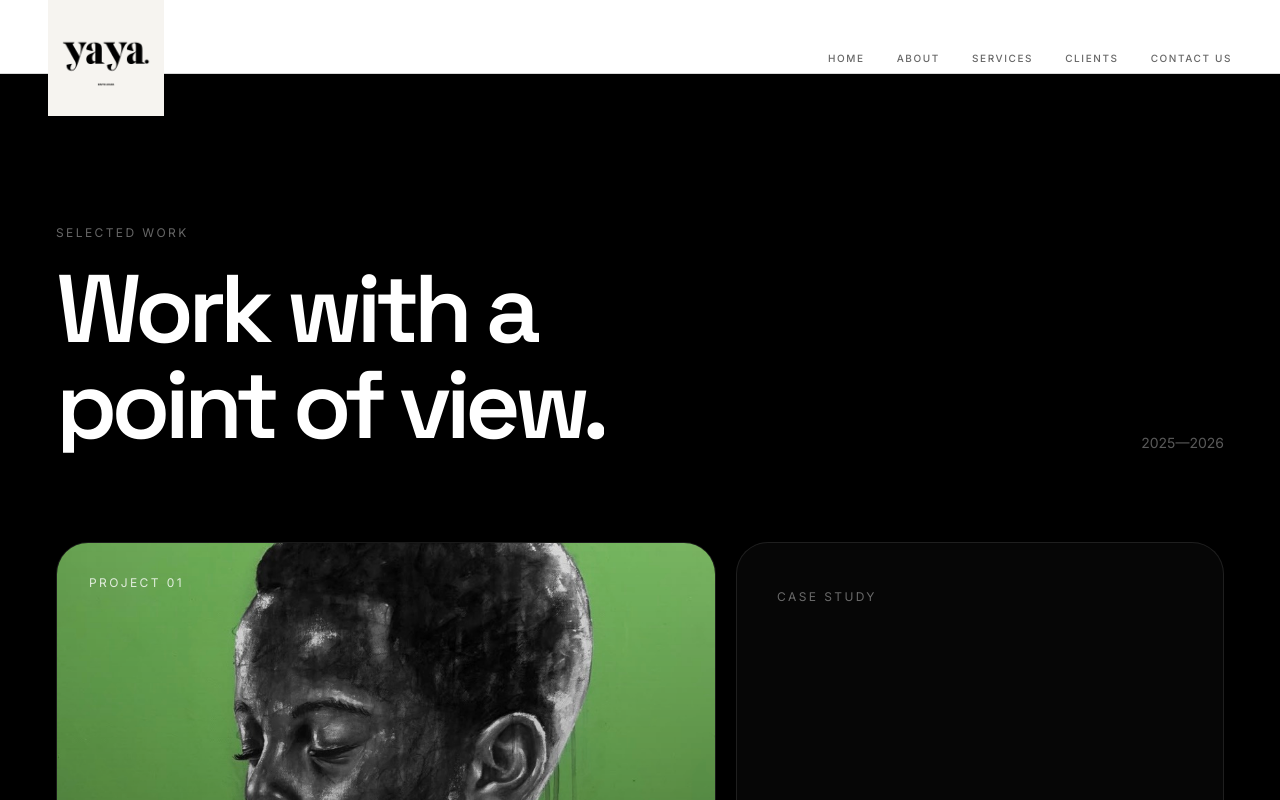
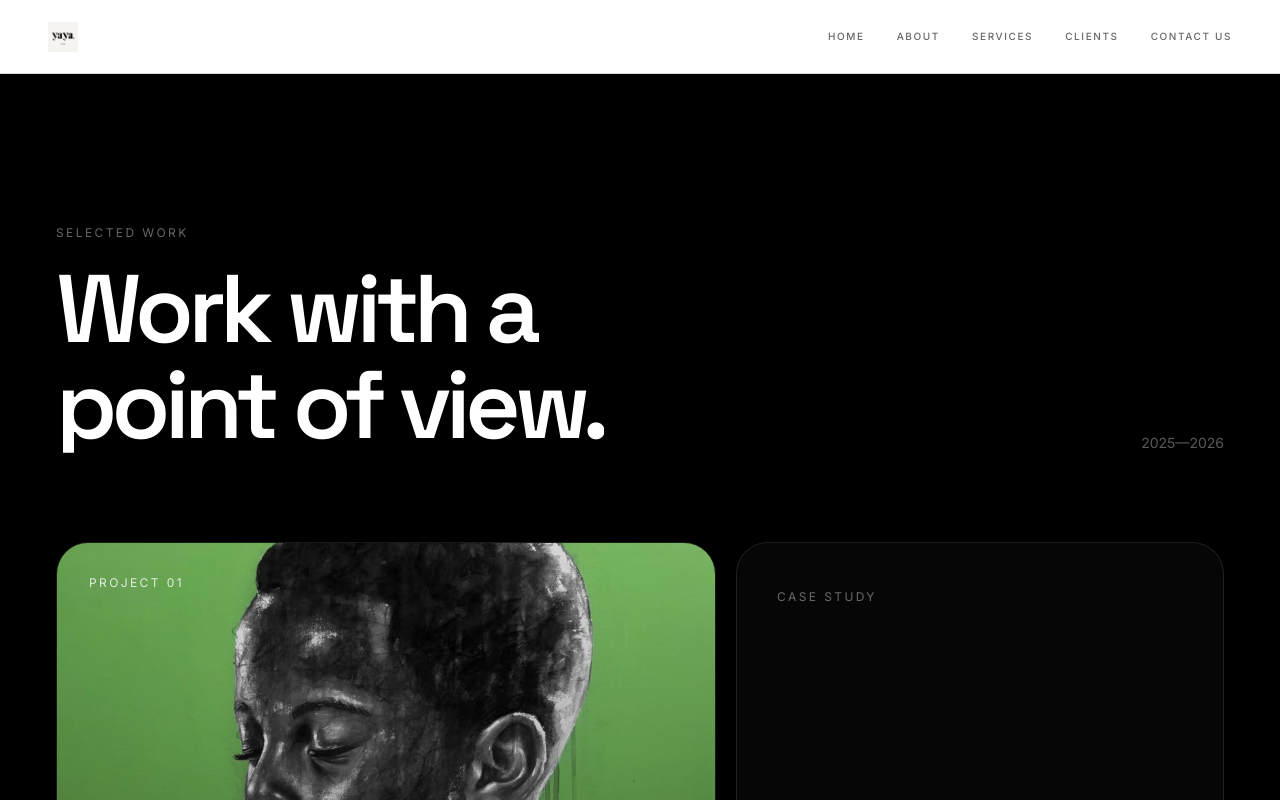
Before and after one commit to siyachili/yaya-digital, a Next.js app: page / in a window 1280 px wide. Shown: the top 800 px of the page. Built offline with nearby package versions, Linux system fonts and the light colour scheme.

Commit message:
chromelife

```diff
--- a/components/Hero.jsx
+++ b/components/Hero.jsx
@@ -68,16 +68,18 @@ export default function Header() {
             href="#top"
             onClick={closeMenu}
             aria-label="Yaya Digital home"
-            className="relative z-[60] block w-fit"
+            className="relative z-[60] flex h-full w-fit items-center"
           >
-            <Image
-              src="/images/yaya.png"
-              alt="Yaya Digital"
-              width={140}
-              height={50}
-              priority
-              className="h-auto w-[92px] object-contain sm:w-[100px] md:w-[110px] lg:w-[116px]"
-            />
+            <div className="flex h-[26px] items-center md:h-[30px]">
+              <Image
+                src="/images/yaya.png"
+                alt="Yaya Digital"
+                width={300}
+                height={100}
+                priority
+                className="h-full w-auto max-w-[130px] object-contain mix-blend-multiply md:max-w-[145px]"
+              />
+            </div>
           </a>
 
           {/* DESKTOP NAVIGATION */}
@@ -113,17 +115,13 @@ export default function Header() {
             <span className="relative flex h-8 w-8 items-center justify-center md:h-9 md:w-9">
               <span
                 className={`absolute h-px w-[18px] bg-black transition-transform duration-500 ease-[cubic-bezier(0.76,0,0.24,1)] ${
-                  open
-                    ? "rotate-45"
-                    : "-translate-y-[3px]"
+                  open ? "rotate-45" : "-translate-y-[3px]"
                 }`}
               />
 
               <span
                 className={`absolute h-px w-[18px] bg-black transition-transform duration-500 ease-[cubic-bezier(0.76,0,0.24,1)] ${
-                  open
-                    ? "-rotate-45"
-                    : "translate-y-[3px]"
+                  open ? "-rotate-45" : "translate-y-[3px]"
                 }`}
               />
             </span>
@@ -204,7 +202,7 @@ export default function Header() {
                 href="#"
                 className="text-[9px] uppercase tracking-[0.16em] transition-opacity duration-300 hover:opacity-40 md:text-[10px]"
               >
-
+                LinkedIn
               </a>
             </div>
           </div>
```
